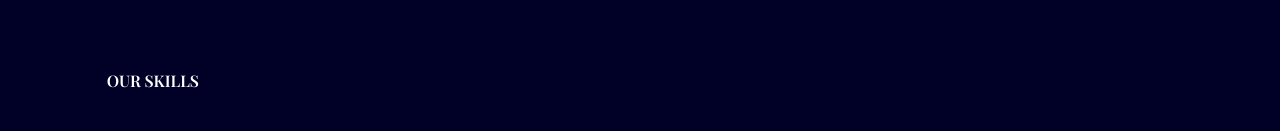
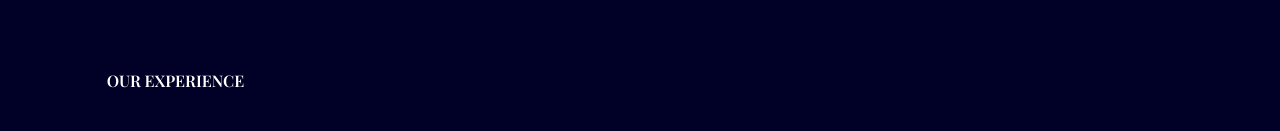
Before and after one commit to Daedalus-Digital/DeployedWindowPain, a React (Vite) app: page / in a window 1280 px wide. Shown: the part 773-904 px from the top of the page. Built offline with nearby package versions, Linux system fonts and the light colour scheme; a web font is replaced by a local one.

Commit message:
changed title text

```diff
--- a/src/scenes/MySkills.jsx
+++ b/src/scenes/MySkills.jsx
@@ -20,7 +20,7 @@
           }}
         >
           <p className="font-playfair font-semibold text-4xl mb-5">
-            OUR <span className="text-ribcolororange">SKILLS</span>
+            OUR <span className="text-ribcolororange">EXPERIENCE</span>
           </p>
           <LineGradient width="w-1/3" />
           <p className="mt-10 mb-7">
```
